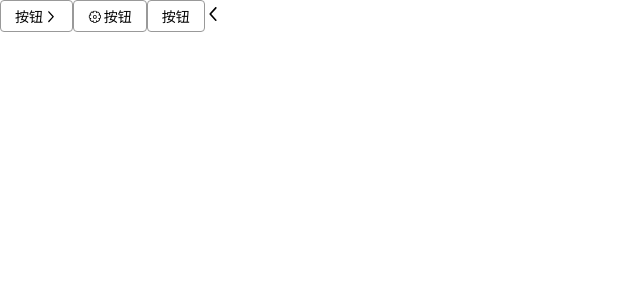
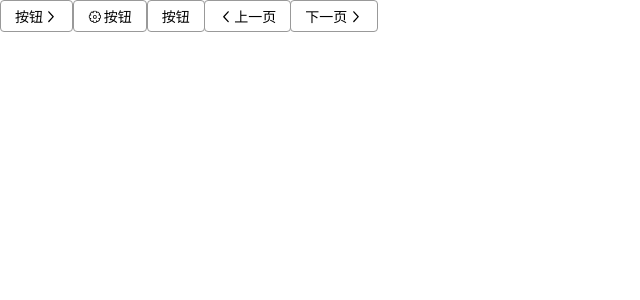
Before and after one commit to Varown/wheel, a Vue app: page /#/home in a window 1280 px wide. Before the commit this address led to /#/. Shown: the top 300 px of the page, without its empty margins (0-640 px from the left). Built offline with nearby package versions, Linux system fonts and the light colour scheme.

Commit message:
创建ButtonGroup

```diff
--- /dev/null
+++ b/src/components/ButtonGroup.vue
@@ -0,0 +1,37 @@
+<template>
+  <div class="g-button-group">
+    <slot></slot>
+  </div>
+</template>
+<style lang="scss">
+  .g-button-group {
+    display: inline-flex;
+    vertical-align: middle;
+    > .g-button {
+      border-radius: 0;
+      margin-left: -1px;
+      &:first-child {
+        border-top-left-radius: var(--border-radius);
+        border-bottom-left-radius: var(--border-radius);
+      }
+      &:last-child {
+        border-top-right-radius: var(--border-radius);
+        border-bottom-right-radius: var(--border-radius);
+      }
+      &:hover {
+        position: relative;
+        z-index: 1;
+      }
+    }
+  }
+</style>
+
+<script lang="ts">
+  import Vue from 'vue';
+  import {Component} from 'vue-property-decorator';
+
+  @Component
+  export default class ButtonGroup extends Vue {
+
+  }
+</script>
--- a/src/views/Home.vue
+++ b/src/views/Home.vue
@@ -10,7 +10,13 @@
     <Button >
       按钮
     </Button>
-    <Icon name="left" />
+    <ButtonGroup>
+      <Button icon="left">上一页</Button>
+    </ButtonGroup>
+    <ButtonGroup>
+      <Button icon="right" icon-position="right">下一页</Button>
+    </ButtonGroup>
+
   </div>
 </template>
 
@@ -20,9 +26,10 @@
   import {Component} from 'vue-property-decorator';
   import Button from '@/components/Button.vue';
   import Icon from '@/components/Icons.vue';
+  import ButtonGroup from '@/components/ButtonGroup.vue';
   @Component({
 
-    components: {Icon, Button}
+    components: {ButtonGroup, Icon, Button}
   })
   export default class Home extends Vue {
      loading=false
```
